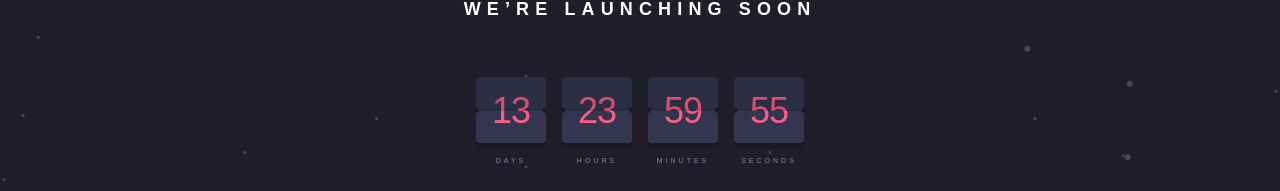
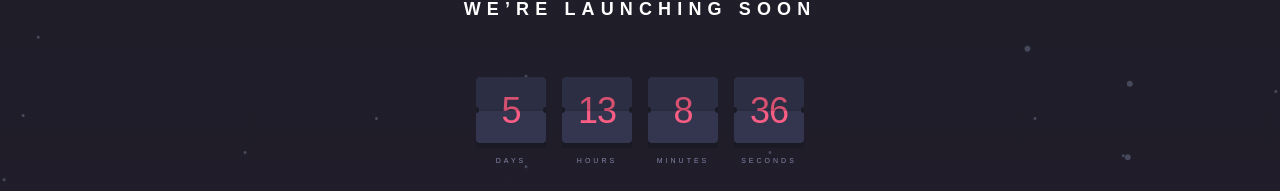
Before and after one commit to johnnygerard/fem-launch-countdown-timer, an Angular app: page / in a window 1280 px wide. Shown: the part 146-337 px from the top of the page. Built offline with nearby package versions, Linux system fonts and the light colour scheme; a web font is replaced by a local one.

Commit message:
feat: enhance timer initialization (#16)

```diff
--- a/src/app/timer/timer.component.ts
+++ b/src/app/timer/timer.component.ts
@@ -1,6 +1,14 @@
-import { Component, OnDestroy, OnInit } from '@angular/core';
+import { Component, OnDestroy } from '@angular/core';
 import { CommonModule } from '@angular/common';
 import { TickerComponent } from '../ticker/ticker.component';
+
+const enum TimeSpan {
+  SECOND = 1000,
+  MINUTE = 60 * SECOND,
+  HOUR = 60 * MINUTE,
+  DAY = 24 * HOUR,
+  FOURTEEN_DAYS = 14 * DAY
+}
 
 @Component({
   selector: 'app-timer',
@@ -9,16 +17,30 @@ import { TickerComponent } from '../ticker/ticker.component';
   templateUrl: './timer.component.html',
   styleUrls: ['./timer.component.scss']
 })
-export class TimerComponent implements OnInit {
-  protected days = 14;
-  protected hours = 0;
-  protected minutes = 0;
-  protected seconds = 0;
+export class TimerComponent implements OnDestroy {
+  protected days: number;
+  protected hours: number;
+  protected minutes: number;
+  protected seconds: number;
 
-  private timerId = 0;
+  private timerId: number;
 
-  ngOnInit(): void {
-    this.timerId = window.setInterval(() => this.tick(), 1000);
+  constructor() {
+    let remainingTime = TimeSpan.FOURTEEN_DAYS - (Date.now() % TimeSpan.FOURTEEN_DAYS);
+
+    this.days = Math.floor(remainingTime / TimeSpan.DAY);
+    remainingTime %= TimeSpan.DAY;
+    this.hours = Math.floor(remainingTime / TimeSpan.HOUR);
+    remainingTime %= TimeSpan.HOUR;
+    this.minutes = Math.floor(remainingTime / TimeSpan.MINUTE);
+    remainingTime %= TimeSpan.MINUTE;
+    this.seconds = Math.floor(remainingTime / TimeSpan.SECOND);
+
+    this.timerId = window.setInterval(() => this.tick(), TimeSpan.SECOND);
+  }
+
+  ngOnDestroy(): void {
+    window.clearInterval(this.timerId);
   }
 
   private tick(): void {
@@ -48,6 +70,9 @@ export class TimerComponent implements OnInit {
       return;
     }
 
-    window.clearInterval(this.timerId);
+    this.days = 13;
+    this.hours = 23;
+    this.minutes = 59;
+    this.seconds = 59;
   }
 }
```
